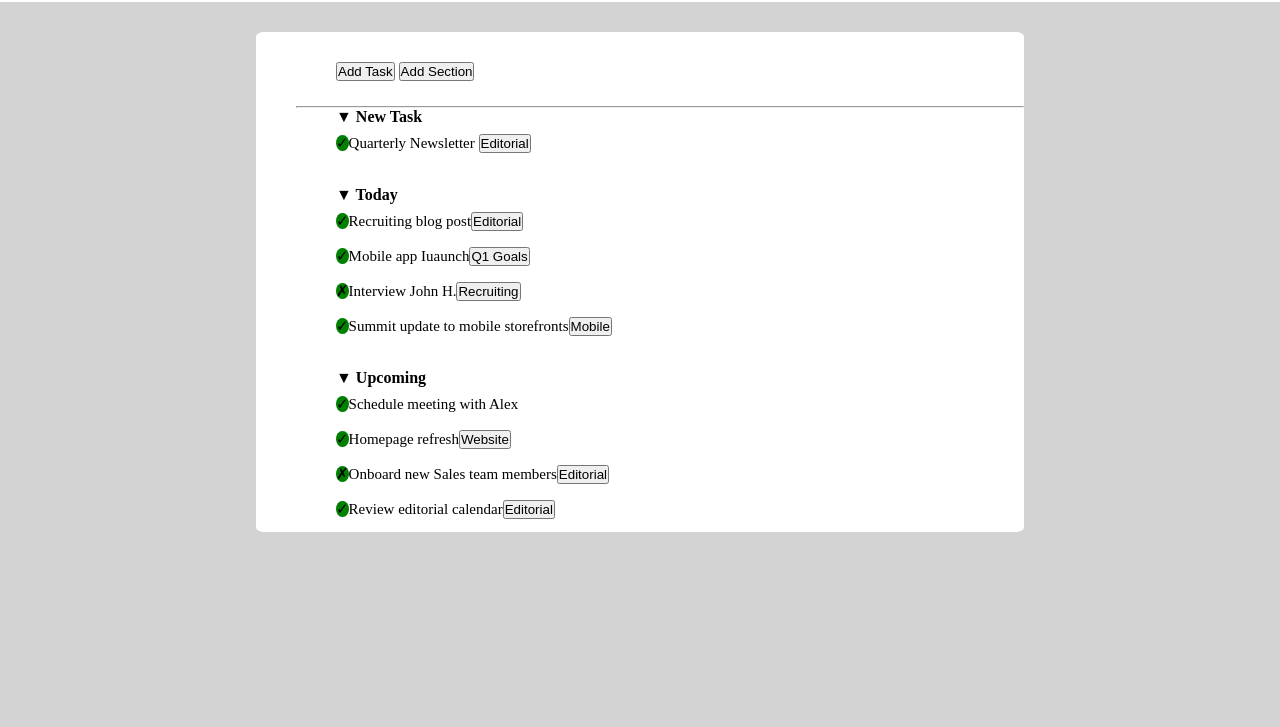
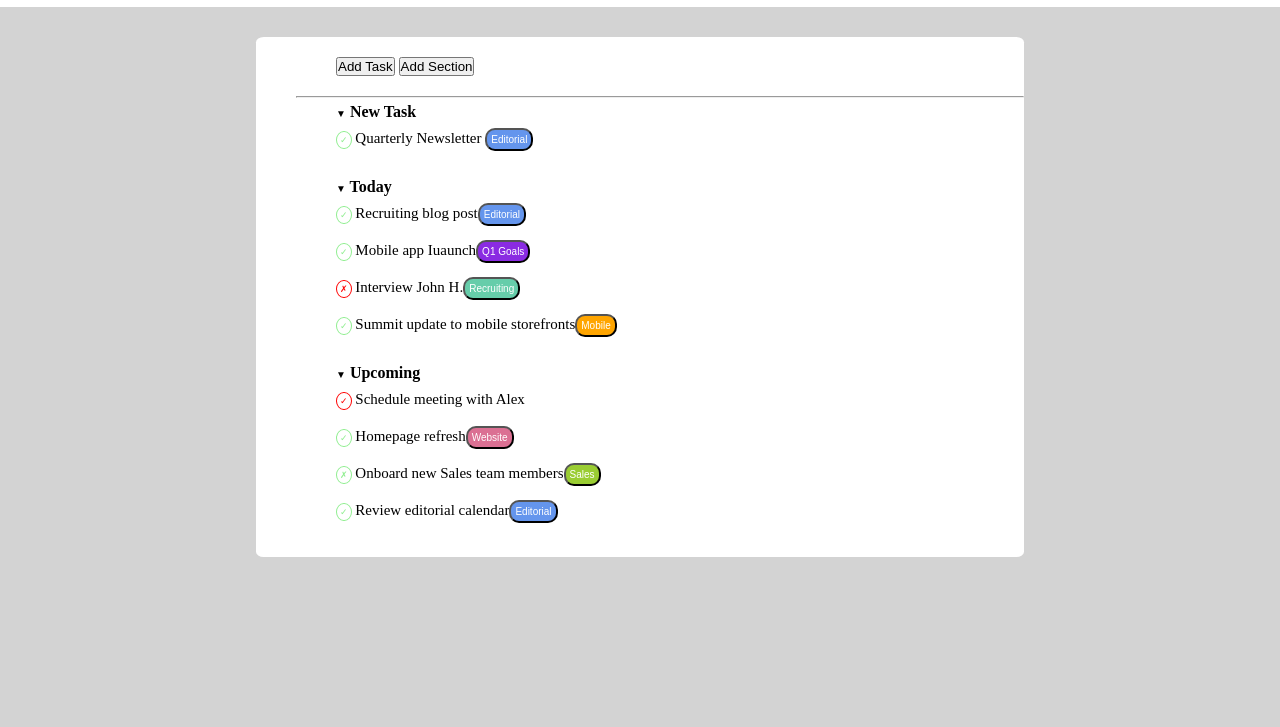
Before and after one commit to Isabella18081996/html-css-toboolist, a plain HTML site: page index.html in a window 1280 px wide. Shown: the part 73-800 px from the top of the page. Drawn offline with Linux system fonts and the light colour scheme.

Commit message:
esercizio quasi finito

```diff
--- a/css/style.css
+++ b/css/style.css
@@ -8,6 +8,7 @@ header{
   height: 75px;
   background-color:white;
   margin-bottom: 30px;
+  margin-top: 0px;
 }
 
 body{
@@ -17,7 +18,7 @@ body{
 
 main{
   width: 60%;
-  height: 500px;
+  height: 520px;
   background-color: white;
   margin: auto;
   border-radius: 1%;
@@ -26,8 +27,8 @@ main{
 .container{
 
   margin: auto;
-  padding-top: 30px;
-  padding-bottom: 30px;
+  padding-top: 15px;
+  padding-bottom: 15px;
   border-top: 50px;
   border-bottom: 50px;
 }
@@ -50,19 +51,28 @@ main{
 
 h1{
  display: inline;
+ vertical-align:50% ;
+ line-height: 20px;
+ font-size: 40px;
+
 }
 
 .check{
-  background-color: green;
+  width: 50px;
   border-radius: 50%;
-  width: 1px;
+  border-color: lightgreen;
+  border-width: 1px;
+  border-style: solid;
   text-align: center;
+  padding: 3px;
+  font-size: 9px;
+  color: lightgreen;
 }
 
 div{
-  margin-bottom: 25px;
-
+  margin-bottom: 20px;
   padding-left: 40px;
+  margin-top: 5px;
 }
 
 p{
@@ -73,3 +83,50 @@ p{
 hr{
   color: lightgray;
 }
+
+.triangolino{
+  font-size: 10px;
+}
+
+.cross{
+  width: 50px;
+  border-radius: 50%;
+  border-color: red;
+  border-width: 1px;
+  border-style: solid;
+  text-align: center;
+  padding: 3px;
+  font-size: 9px;
+  color: red;
+}
+
+.bottoni{
+color: white;
+border-radius: 10px;
+font-size: 10px;
+padding: 4px;
+}
+
+#editorial{
+  background-color:#6495ed;
+}
+
+#goals{
+  background-color: #8a2be2;
+}
+
+#recruiting{
+  background-color: #66cdaa;
+}
+
+#mobile{
+  background-color: orange;
+}
+
+#website{
+  background-color: palevioletred;
+}
+
+#sales{
+  background-color: #9acd32;
+}
--- a/index.html
+++ b/index.html
@@ -26,41 +26,41 @@
     <hr>
 
     <div>
-      <h4> &#9660; New Task</h4>
+      <h4><span class="triangolino">&#9660;</span>  New Task</h4>
       <p>
-        <span class="check">&check;</span>Quarterly Newsletter <button type="button">Editorial</button>
+        <span class="check">&check;</span> Quarterly Newsletter <button type="button" class="bottoni" id="editorial"> Editorial</button>
       </p>
     </div>
 
     <div>
-      <h4> &#9660; Today</h4>
+      <h4><span class="triangolino">&#9660;</span> Today</h4>
       <p>
-        <span class="check">&check;</span>Recruiting blog post<button type="button">Editorial</button>
+        <span class="check">&check;</span> Recruiting blog post<button type="button" class="bottoni" id="editorial"> Editorial</button>
       </p>
       <p>
-        <span class="check">&check;</span>Mobile app Iuaunch<button type="button">Q1 Goals</button>
+        <span class="check">&check;</span> Mobile app Iuaunch<button type="button" class="bottoni" id="goals"> Q1 Goals</button>
       </p>
       <p>
-        <span class="check">&cross;</span>Interview John H.<button type="button">Recruiting</button>
+        <span class="cross">&cross;</span> Interview John H.<button type="button" class="bottoni" id="recruiting"> Recruiting</button>
       </p>
       <p>
-        <span class="check">&check;</span>Summit update to mobile storefronts<button type="button">Mobile</button>
+        <span class="check">&check;</span> Summit update to mobile storefronts<button type="button" class="bottoni" id="mobile"> Mobile</button>
       </p>
     </div>
 
     <div>
-      <h4> &#9660; Upcoming</h4>
+      <h4><span class="triangolino">&#9660;</span>  Upcoming</h4>
       <p>
-        <span class="check">&check;</span>Schedule meeting with Alex
+        <span class="cross">&check;</span> Schedule meeting with Alex
       </p>
       <p>
-        <span class="check">&check;</span>Homepage refresh<button type="button">Website</button>
+        <span class="check">&check;</span> Homepage refresh<button type="button" class="bottoni" id="website"> Website</button>
       </p>
       <p>
-        <span class="check">&cross;</span>Onboard new Sales team members<button type="button">Editorial</button>
+        <span class="check">&cross;</span> Onboard new Sales team members<button type="button" class="bottoni" id="sales"> Sales</button>
       </p>
       <p>
-        <span class="check">&check;</span>Review editorial calendar<button type="button">Editorial</button>
+        <span class="check">&check;</span> Review editorial calendar<button type="button" class="bottoni" id="editorial"> Editorial</button>
       </p>
     </div>
 
```
